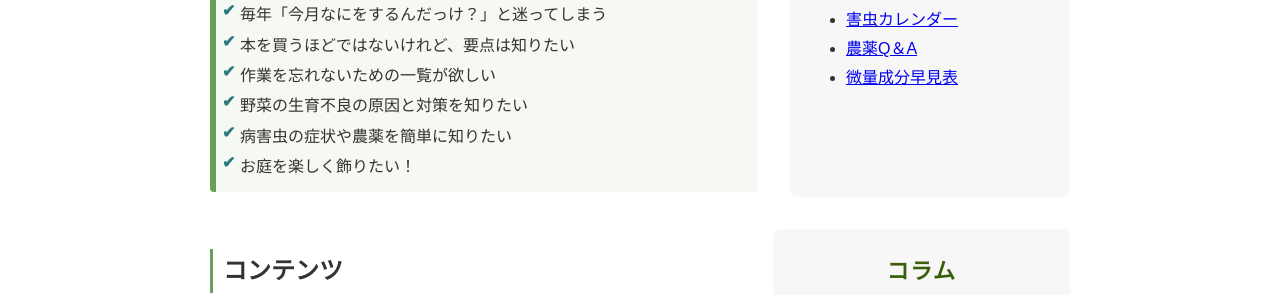
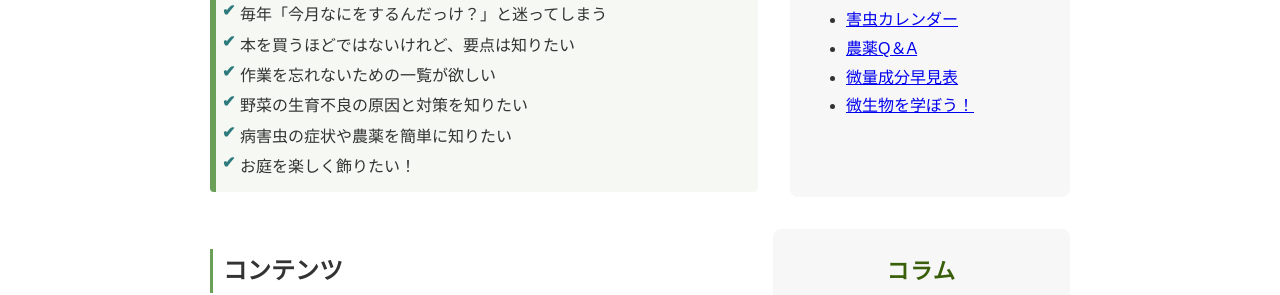
Before and after one commit to shiitake-garden/shiitake-garden.github.io, a Jekyll site: the page built from index.html, in a window 1280 px wide. Shown: the part 595-890 px from the top of the page. Built offline with Jekyll 4.4.1, drawn with Linux system fonts in a browser that asks for light colours.

Commit message:
Update index.html

```diff
--- a/index.html
+++ b/index.html
@@ -35,7 +35,7 @@ title: カルティベーションラボ
       <li><a href="/column/column_nouyaku3.html">害虫カレンダー</a></li>
       <li><a href="/column/column_nouyaku_qa.html">農薬Q＆A</a></li>
       <li><a href="/column/column_hiryou_biryou.html">微量成分早見表</a></li>
-
+      <li><a href="/microbe/microbe_gaiyou.html">微生物を学ぼう！</a></li>
     </ul>
   </aside>
 </section>
```
